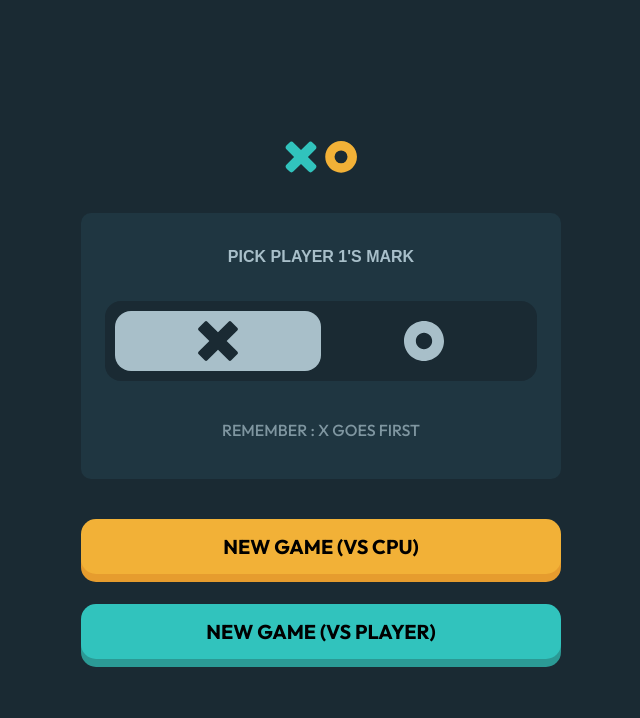
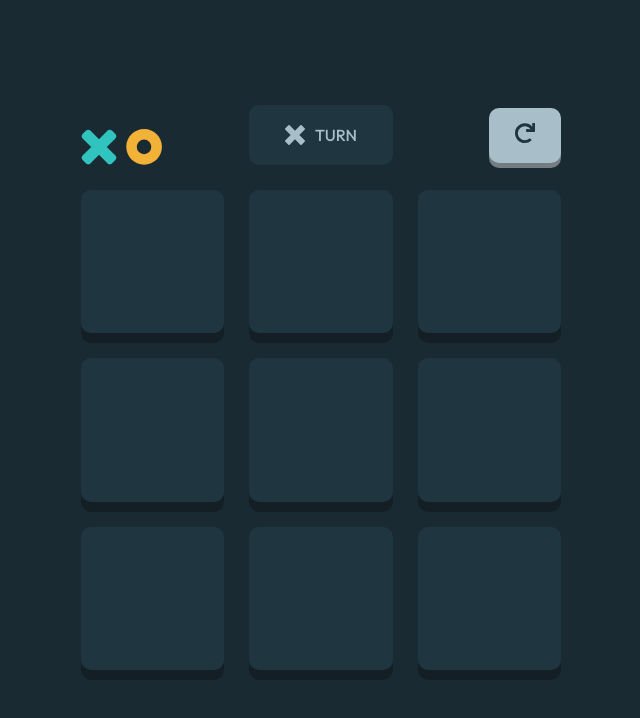
Before and after one commit to marijanasevo/Tic-Tac-Toe-game, a website built with webpack: page src/index.html in a window 1280 px wide. Shown: the whole page, without its empty margins (319-959 px from the left). Built offline with nearby package versions, Linux system fonts and the light colour scheme.

Commit message:
Started board front

```diff
--- a/src/index.html
+++ b/src/index.html
@@ -14,7 +14,7 @@
 <body>
   <main>
     <!-- New game menu -->
-    <div class="menu displayed">
+    <div class="menu">
       <img class="menu__logo" src="./assets/logo.svg" alt="xo logo">
 
       <div class="player-selection">
@@ -38,7 +38,27 @@
     <!-- New game menu end -->
 
     <!-- Gameboard -->
-    <div class="board"></div>
+    <div class="board">
+        <div class="board__header">
+          <img src="./assets/logo.svg" alt="tic tac toe logo" class="board__logo">
+          <div class="board__turn-sign">turn</div>
+          <button class="board__restart">
+            <img src="./assets/icon-restart.svg" alt="" class="board__restart-icon">
+          </button>
+        </div>
+        <div class="board__fields">
+          <div class="board__field"></div>
+          <div class="board__field"></div>
+          <div class="board__field"></div>
+          <div class="board__field"></div>
+          <div class="board__field"></div>
+          <div class="board__field"></div>
+          <div class="board__field"></div>
+          <div class="board__field"></div>
+          <div class="board__field"></div>
+        </div>
+        <div class="board__counters"></div>
+    </div>
     <!-- Gameboard end -->
     <!-- Modal -->
     <div class="modal modal__winner"></div>
--- a/src/index.js
+++ /dev/null
@@ -1 +0,0 @@
-console.log("Hello World!");
--- a/src/scripts/main.js
+++ b/src/scripts/main.js
@@ -1,7 +1,11 @@
 import '../assets/logo.svg';
 import '../assets/icon-x-dark.svg';
 import '../assets/icon-o-dark.svg';
+import '../assets/icon-x-silver.svg';
+import '../assets/icon-restart.svg';
 import '../styles/styles.scss';
+
+
 
 let xSelected = document.querySelector('.player-selection__x-selected');
 let oSelected = document.querySelector('.player-selection__o-selected');
--- a/src/styles/globals/_base.scss
+++ b/src/styles/globals/_base.scss
@@ -1,6 +1,6 @@
-/******************************************
+/***************
 /* VARIABLES
-/*******************************************/
+/**************/
 
 :root {
   --dark-navy: #1A2A33;
@@ -13,9 +13,9 @@
   --light-yellow-hover: #FFC860;
 }
 
-/******************************************
+/*****************
 /* BASE STYLES
-/*******************************************/
+/*****************/
 
 html {
   font-size: 62.5%;
@@ -42,14 +42,10 @@ main {
   align-items: center;
 }
 
-/*
-* General states
-*****************/
+.menu, .board {
+  width: min(48rem, 90vw);
+}
 
-.displayed {
-  opacity: 1;
-  visibility: visible;
-}
 
 // .dark {
 //   background: var(--very-dark-blue);
--- /dev/null
+++ b/src/styles/globals/_board.scss
@@ -0,0 +1,67 @@
+.board {
+  display: flex;
+  flex-direction: column;
+  gap: 2.5rem;
+
+  &__header {
+    display: grid;
+    grid-template-columns: repeat(3, 1fr);
+    align-items: center;
+    grid-template-rows: 6rem;
+    gap: 2.5rem;
+  }
+
+  &__logo {
+    height: 60%;
+    align-self: flex-end;
+  }
+
+  &__turn-sign {
+    text-transform: uppercase;
+    background: var(--semi-dark-navy);
+    border-radius: 10px;
+    height: 100%;
+    display: flex;
+    align-items: center;
+    justify-content: center;
+    gap: 1rem;
+
+    &::before {
+      background: url('../assets/icon-x-silver.svg') no-repeat center;
+      content: '';
+      background-size: cover;
+      width: 2rem;
+      height: 2rem;
+    }
+  }
+
+  &__restart {
+    background: var(--silver);
+    width: 50%;
+    height: calc(100% - 5px);
+    border-radius: 10px;
+    justify-self: flex-end;
+    cursor: pointer;
+    box-shadow: 0px 5px 0 rgba(243, 243, 243, 0.411);
+    border: 0;
+    transition: all .2s ease-in-out;
+
+    &:hover {
+      box-shadow: 0px 2px 0 rgba(243, 243, 243, 0.411);
+      transform: translateY(3px);
+    }
+  }
+
+  &__fields {
+    display: grid;
+    grid-template-columns: repeat(3, 1fr);
+    grid-template-rows: repeat(3, 1fr);
+    height: min(48rem, 90vw);
+    gap: 2.5rem;
+  }
+
+  &__field {
+    background: var(--semi-dark-navy);
+    border-radius: 10px;box-shadow: 0px 1rem 0 rgba(0, 0, 0, 0.267);
+  }
+}
--- a/src/styles/globals/_game.scss
+++ /dev/null
@@ -1,4 +0,0 @@
-h1 {
-  font-family: sans-serif;
-  font-size: 5rem;
-}
--- a/src/styles/globals/_index.scss
+++ b/src/styles/globals/_index.scss
@@ -1,4 +1,12 @@
 @forward '../../../node_modules/normalize.css/normalize.css';
 @forward 'base';
 @forward 'menu';
-@forward 'game';
+@forward 'board';
+
+/*
+* General states
+*****************/
+
+.displayed {
+  display: block;
+}
--- a/src/styles/globals/_menu.scss
+++ b/src/styles/globals/_menu.scss
@@ -1,10 +1,10 @@
 
 .menu {
-  width: min(48rem, 90vw);
   display: flex;
   flex-direction: column;
   gap: 4rem;
   align-items: center;
+  display: none;
 
   &__logo {
     max-width: 7.2rem;
@@ -27,11 +27,13 @@
 
   &__title {
     font-size: 1.6rem;
+    margin: 0;
   }
 
   &__note {
     font-size: 1.6rem;
     opacity: 0.7;
+    margin: 0;
   }
 
   /*
```
